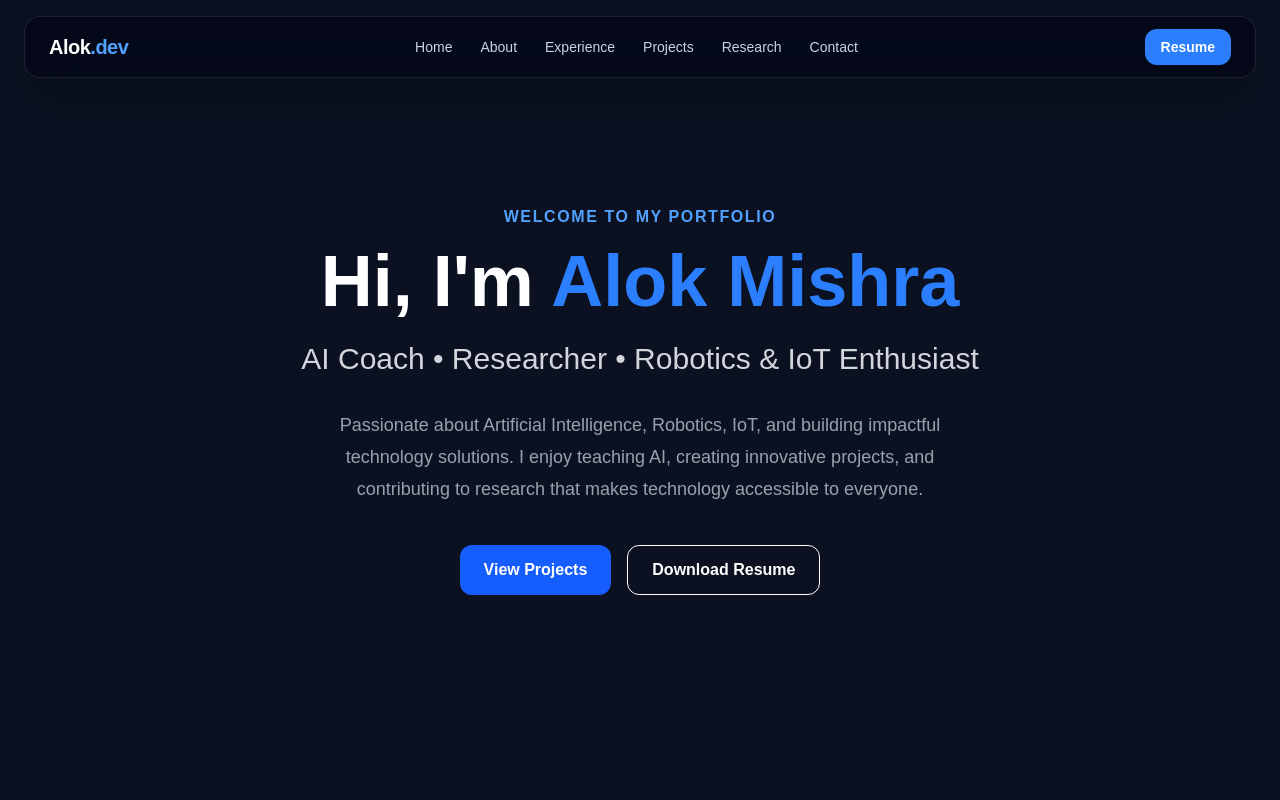
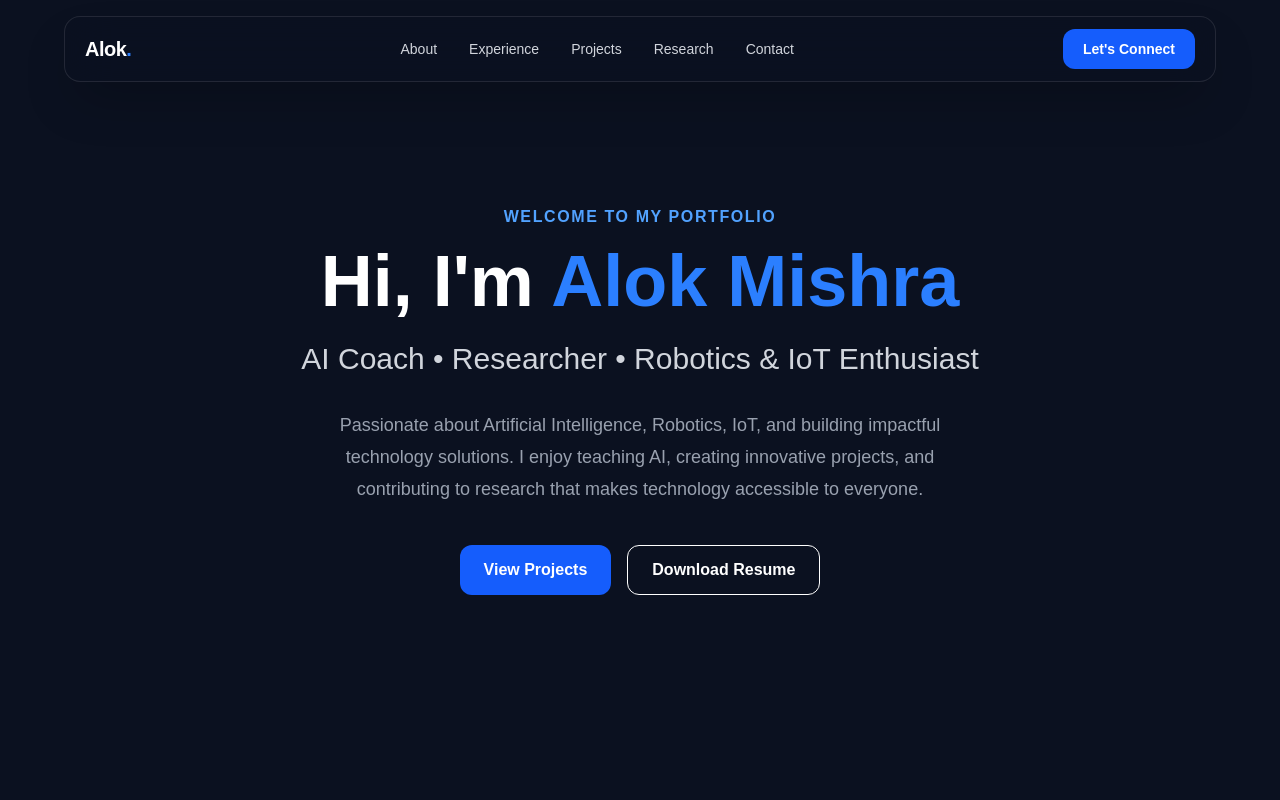
Before and after one commit to innovatialokji/portfolio, a Next.js app: page / in a window 1280 px wide. Shown: the top 800 px of the page. Built offline with nearby package versions, Linux system fonts and the light colour scheme.

Commit message:
Upgrade navbar with glassmorphism and mobile menu

```diff
--- a/app/components/Navbar.tsx
+++ b/app/components/Navbar.tsx
@@ -1,11 +1,11 @@
 "use client";
 
 import { useState } from "react";
-import { AnimatePresence, motion } from "framer-motion";
-import { FiMenu, FiX } from "react-icons/fi";
 
-const navLinks = [
-  { name: "Home", href: "#home" },
+export default function Navbar() {
+  const [menuOpen, setMenuOpen] = useState(false);
+
+  const navItems = [
     { name: "About", href: "#about" },
     { name: "Experience", href: "#experience" },
     { name: "Projects", href: "#projects" },
@@ -13,83 +13,68 @@ const navLinks = [
     { name: "Contact", href: "#contact" },
   ];
 
-export default function Navbar() {
-  const [isOpen, setIsOpen] = useState(false);
-
   return (
-    <header className="fixed top-0 left-0 z-50 w-full px-4 pt-4 sm:px-6">
-      <nav className="mx-auto flex max-w-7xl items-center justify-between rounded-2xl border border-white/10 bg-slate-950/70 px-5 py-3 shadow-2xl backdrop-blur-xl sm:px-6">
+    <header className="fixed top-0 left-0 right-0 z-50 px-4 pt-4">
+      <nav className="mx-auto max-w-6xl rounded-2xl border border-white/10 bg-[#0B1120]/75 px-5 py-3 shadow-2xl backdrop-blur-xl">
+        <div className="flex items-center justify-between">
 
           {/* Logo */}
           <a
-          href="#home"
-          className="text-lg font-bold tracking-tight text-white sm:text-xl"
+            href="#top"
+            className="text-xl font-bold tracking-tight text-white"
           >
-          Alok<span className="text-blue-400">.dev</span>
+            Alok<span className="text-blue-500">.</span>
           </a>
 
-        {/* Desktop Menu */}
-        <div className="hidden items-center gap-7 lg:flex">
-          {navLinks.map((link) => (
+          {/* Desktop Navigation */}
+          <div className="hidden items-center gap-8 md:flex">
+            {navItems.map((item) => (
               <a
-              key={link.name}
-              href={link.href}
-              className="text-sm font-medium text-slate-300 transition hover:text-white"
+                key={item.name}
+                href={item.href}
+                className="text-sm font-medium text-gray-300 transition hover:text-blue-400"
               >
-              {link.name}
+                {item.name}
               </a>
             ))}
           </div>
 
           {/* Resume Button */}
           <a
-          href="/resume.pdf"
-          className="hidden rounded-xl bg-blue-500 px-4 py-2 text-sm font-semibold text-white transition hover:scale-105 hover:bg-blue-400 md:block"
+            href="#contact"
+            className="hidden rounded-xl bg-blue-600 px-5 py-2.5 text-sm font-semibold text-white transition hover:bg-blue-500 md:block"
           >
-          Resume
+            Let's Connect
           </a>
 
           {/* Mobile Menu Button */}
           <button
-          onClick={() => setIsOpen(!isOpen)}
-          className="text-2xl text-white lg:hidden"
-          aria-label="Toggle menu"
+            onClick={() => setMenuOpen(!menuOpen)}
+            className="rounded-lg border border-white/10 px-3 py-2 text-gray-300 md:hidden"
+            aria-label="Toggle navigation menu"
           >
-          {isOpen ? <FiX /> : <FiMenu />}
+            {menuOpen ? "✕" : "☰"}
           </button>
-      </nav>
+        </div>
 
-      {/* Mobile Menu */}
-      <AnimatePresence>
-        {isOpen && (
-          <motion.div
-            initial={{ opacity: 0, y: -15 }}
-            animate={{ opacity: 1, y: 0 }}
-            exit={{ opacity: 0, y: -15 }}
-            className="mx-auto mt-2 max-w-7xl rounded-2xl border border-white/10 bg-slate-950/95 p-5 shadow-2xl backdrop-blur-xl lg:hidden"
+        {/* Mobile Navigation */}
+        {menuOpen && (
+          <div className="mt-4 border-t border-white/10 pt-4 md:hidden">
+            <div className="flex flex-col gap-2">
+              {navItems.map((item) => (
+                <a
+                  key={item.name}
+                  href={item.href}
+                  onClick={() => setMenuOpen(false)}
+                  className="rounded-lg px-3 py-3 text-gray-300 transition hover:bg-white/5 hover:text-blue-400"
                 >
-            <div className="flex flex-col gap-4">
-              {navLinks.map((link) => (
-                <a
-                  key={link.name}
-                  href={link.href}
-                  onClick={() => setIsOpen(false)}
-                  className="text-sm font-medium text-slate-300 transition hover:text-white"
-                >
-                  {link.name}
+                  {item.name}
                 </a>
               ))}
-
-              <a
-                href="/resume.pdf"
-                className="mt-2 rounded-xl bg-blue-500 px-4 py-3 text-center text-sm font-semibold text-white"
-              >
-                Download Resume
-              </a>
             </div>
-          </motion.div>
+          </div>
         )}
-      </AnimatePresence>
+      </nav>
     </header>
   );
 }
```
Lines whose indentation alone changed are shown as unchanged.
